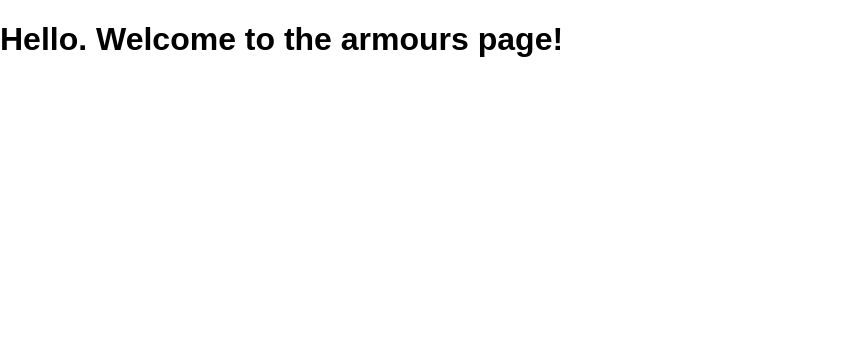
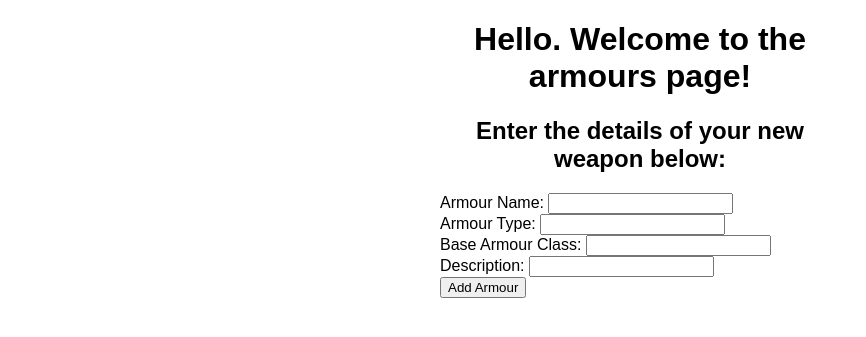
Before and after one commit to Pikmaniac369/C16302271-Final_Year_Project, a Flask app: page /armours.html in a window 1280 px wide. Shown: the top 337 px of the page, without its empty margins (0-866 px from the left). Run offline with Flask 2, Linux system fonts and the light colour scheme.

Commit message:
Added a form to the armours page.

```diff
--- a/templates/armours.html
+++ b/templates/armours.html
@@ -5,5 +5,23 @@
 {% endblock %}
 
 {% block body %}
-<h1>Hello. Welcome to the armours page!</h1>
+<div class="content">
+    <h1 style="text-align: center;">Hello. Welcome to the armours page!</h1 style="text-align: center;">
+    <h2 style="text-align: center;">Enter the details of your new weapon below:</h2>
+    <div class="form">
+        <form action="weapons.html" method="POST">
+            <label>Armour Name: <input type="text" name="aName" id="aName" required></label>
+            <br>
+            <label>Armour Type: <input type="text" name="aType" id="aType"></label>
+            <br>
+            <label>Base Armour Class: <input type="text" name="aBase" id="aBase"></label>
+            <br>
+            <label>Description: <input type="text" name="aDesc" id="aDesc"></label>
+            <br>
+            <input type="submit" value="Add Armour">
+            <br>
+        </form>
+    </div>
+</div>
+
 {% endblock %}
```
